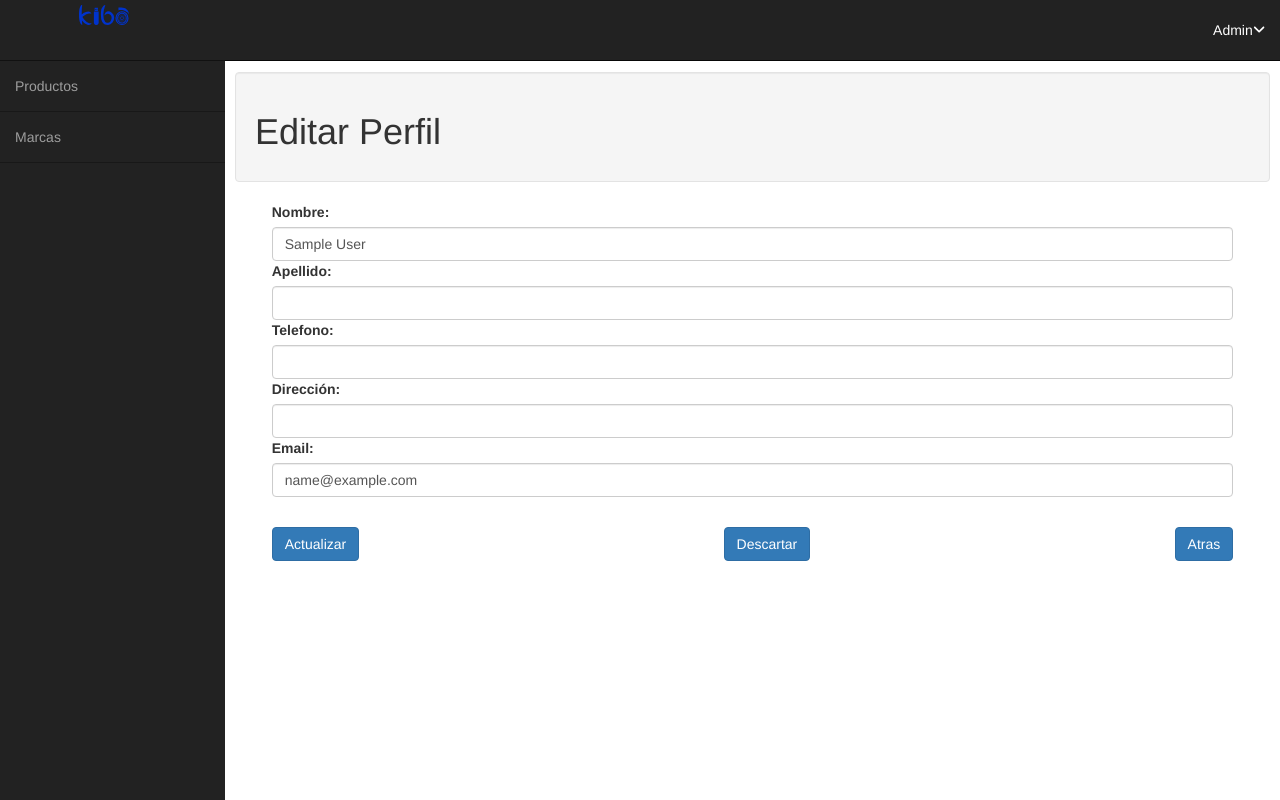
After one commit to SalinasRodrigo/Kibo, a Flask app: page /dashboard/perfil in a window 1280 px wide. The commit adds this page. Run offline with Flask 2, Linux system fonts and the light colour scheme; the visitor is signed in with stand-in values (Sample User, id 1); some libraries are stand-ins or nearby versions.

Commit message:
agregado cambios en dashboard, editar perfil, cambio contraseña

```diff
--- a/proyecto/flask_app/controllers/users.py
+++ b/proyecto/flask_app/controllers/users.py
@@ -83,12 +83,71 @@ def login():
 
 @app.route('/dashboard')
 def dashboard():
-    return render_template('/dashboard/dashboard.html')
+    if not session.get('user_id'):
+        return redirect('/')
+    else:
+        data ={
+            "id" : session['user_id']
+        }
+        user_in_db = User.getDataUser(data)
+        if user_in_db.nivel == 1:
+            return render_template('/dashboard/dashboard.html')
+        else:
+            return redirect('/')
+
 
 @app.route('/dashboard/productos')
 def producto_add():
     return render_template('/dashboard/productos.html', marcas = Marca.get_all(), categorias = Categoria.get_all(), productos = Producto.get_all())
 
+@app.route('/dashboard/perfil')
+def perfil():
+    data = {
+        "id" : session['user_id']
+    }
+    user = User.getDataUser(data)
+    return render_template('/dashboard/perfil.html', user=user)
+
+@app.route('/dashboard/user/<int:id>', methods=['POST','GET'])
+def update_user(id):
+    if request.method == 'POST':
+        datos ={
+            'id': id,
+            'nombre' : request.form['nombre'],
+            'apellido' : request.form['apellido'],
+            'celular' : request.form['celular'],
+            'direccion' : request.form['direccion'],
+            'correo' : request.form['correo']
+        }
+
+    User.update(datos)
+    flash("Datos Actualizados!!!")
+    return redirect('/dashboard')
+
+
+@app.route('/dashboard/change_password', methods=['POST','GET'])
+def chg_pass():
+    if request.method=='POST':
+
+        if request.form['contraseña'] == request.form['confi']:
+
+            pw_hash = bcrypt.generate_password_hash(request.form['contraseña'])
+
+            data = {
+                "id" : session['user_id'],
+                "contraseña" : pw_hash,
+                "confi" : request.form['confi']
+            }
+            User.ChangePassword(data)
+            flash("Contraseña Cambiada")
+            return redirect('/dashboard')
+
+        else:
+            flash('Atención. Las contraseñas no coinciden!!!')
+            render_template('/dashboard/change_pass.html')
+
+    return render_template('/dashboard/change_pass.html')
+
 @app.route('/dashboard/logout')
 def logout():
     session.clear()
--- a/proyecto/flask_app/models/user.py
+++ b/proyecto/flask_app/models/user.py
@@ -30,7 +30,7 @@ class User:
             return None
 
     @classmethod
-    def save(cls, data):# en principio nivel 1 para todos los clientes
+    def save(cls, data):# en principio nivel 0 para todos los clientes
         query = 'INSERT INTO proyecto_grupal_bd.usuarios (nombre, apellido, correo, password, direccion, celular, nivel, created_at, updated_at) VALUES(%(nombre)s, %(apellido)s, %(correo)s, %(password)s, %(direccion)s, %(celular)s, 0, NOW(), NOW());'
         result = connectToMySQL('proyecto_grupal_bd').query_db(query,data)
         print(result)
@@ -45,6 +45,24 @@ class User:
         for user in results:
             users.append(cls(user))
         return users
+
+    @classmethod
+    def getDataUser(cls, data):
+        query = "SELECT id, nombre, apellido, correo, password, direccion, celular, nivel, created_at, updated_at FROM proyecto_grupal_bd.usuarios WHERE id = %(id)s"
+        results = connectToMySQL('proyecto_grupal_bd').query_db(query,data)
+        return cls(results[0])
+
+    @classmethod
+    def update(cls,data):
+        query = "UPDATE proyecto_grupal_bd.usuarios SET nombre=%(nombre)s, apellido=%(apellido)s, correo=%(correo)s, direccion=%(direccion)s, celular=%(celular)s, updated_at=NOW() WHERE id=%(id)s;"
+        print(query)
+        return connectToMySQL('proyecto_grupal_bd').query_db(query,data)
+
+    @classmethod
+    def ChangePassword(cls,data):
+        query="UPDATE proyecto_grupal_bd.usuarios SET password=%(contraseña)s WHERE id=%(id)s;"
+        print(query)
+        return connectToMySQL('proyecto_grupal_bd').query_db(query,data)
 
     @classmethod
     def getbyEmail(cls, data):
--- a/proyecto/flask_app/templates/dashboard/dashboard.html
+++ b/proyecto/flask_app/templates/dashboard/dashboard.html
@@ -39,8 +39,8 @@
             <li class="dropdown">
                 <a href="#" class="dropdown-toggle" data-toggle="dropdown">Admin<b class="fa fa-angle-down"></b></a>
                 <ul class="dropdown-menu">
-                    <li><a href="#"><i class="fa fa-fw fa-user"></i>Editar perfil</a></li>
-                    <li><a href="#"><i class="fa fa-fw fa-cog"></i>Cambiar contraseña</a></li>
+                    <li><a href="/dashboard/perfil"><i class="fa fa-fw fa-user"></i>Editar perfil</a></li>
+                    <li><a href="/dashboard/change_password"><i class="fa fa-fw fa-cog"></i>Cambiar contraseña</a></li>
                     <li class="divider"></li>
                     <li><a href="/dashboard/logout"><i class="fa fa-fw fa-power-off"></i>Logout</a></li>
                 </ul>
@@ -72,7 +72,21 @@
         </div>
         <!-- /.container-fluid -->
         <div class="content">
+
+            {% with messages = get_flashed_messages() %}
+            {% if messages %}
+
+            {% for message in messages %}
+            <div class="alert alert-success" role="alert">
+                {{message}}
+            </div>
+            {% endfor %}
+
+            {% endif %}
+            {% endwith %}
+
             {% block content %}{% endblock %}
+
         </div>
     </div>
     <!-- /#page-wrapper -->
--- /dev/null
+++ b/proyecto/flask_app/templates/dashboard/perfil.html
@@ -0,0 +1,35 @@
+{% extends '/dashboard/dashboard.html' %}
+
+{% block h1 %}Editar Perfil{% endblock %}
+
+{% block content %}
+
+<div class="row">
+
+<form action="/dashboard/user/{{user.id}}" method="POST">
+
+<div class="form-group">
+    <label for="nombre">Nombre:</label>
+    <input class="form-control" id="nombre" type="text" name="nombre" value="{% if user.nombre == None %}{% else %}{{user.nombre}}{% endif %}">
+    <label for="apellido">Apellido:</label>
+    <input class="form-control" id="apellido" type="text" name="apellido" value="{% if user.apellido== None %}{% else %}{{user.apellido}}{% endif %}">
+    <label for="celular">Telefono:</label>
+    <input class="form-control" id="celular" type="text" name="celular" value="{% if user.celular== None %}{% else %}{{user.celular}}{% endif %}">
+    <label for="direccion">Dirección:</label>
+    <input class="form-control" id="direccion" type="text" name="direccion" value="{% if user.direccion== None %}{% else %}{{user.direccion}}{% endif %}">
+    <label for="correo">Email:</label>
+    <input class="form-control" id="correo" type="text" name="correo" value="{% if user.correo== None %}{% else %}{{user.correo}}{% endif %}">
+</div>
+
+
+<div class="botones">
+    <button type="submit" class="btn btn-primary">Actualizar</button>
+    <button type="reset" class="btn btn-primary">Descartar</button>
+    <a class="btn btn-primary" href="/dashboard" role="button">Atras</a>
+</div>
+
+</form>
+
+</div>
+
+{% endblock %}
```
Also changed, not shown: proyecto/flask_app/templates/dashboard/change_pass.html (added, +24 -0 lines).
